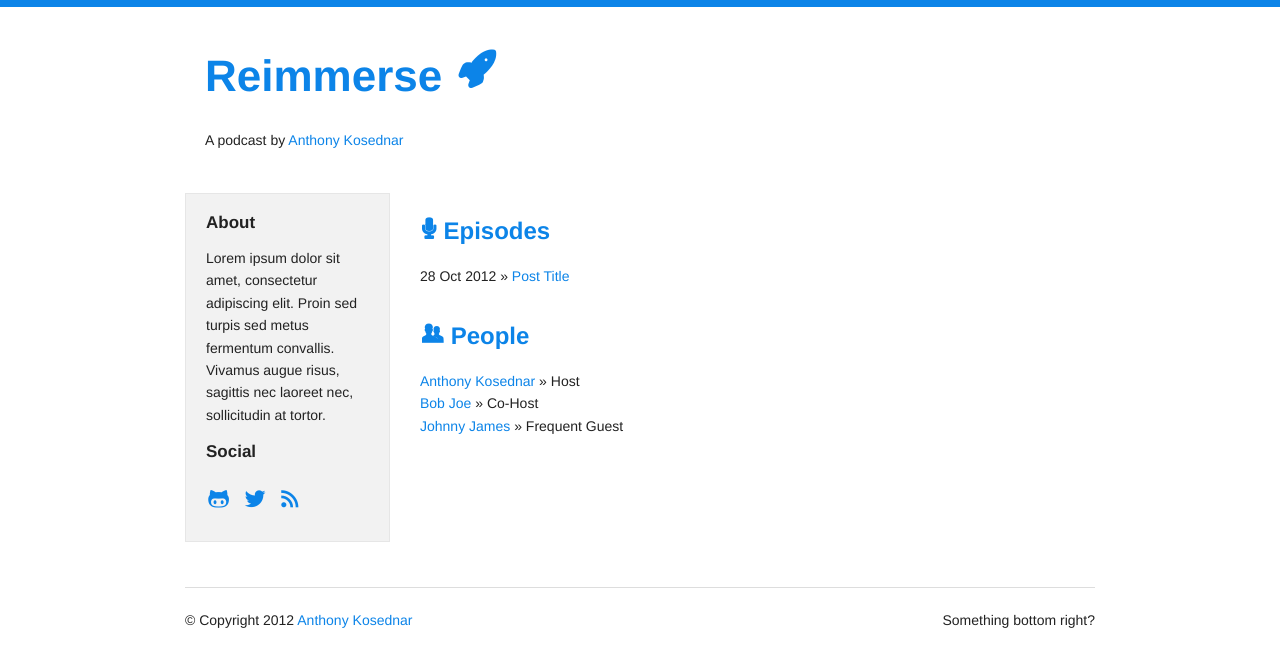
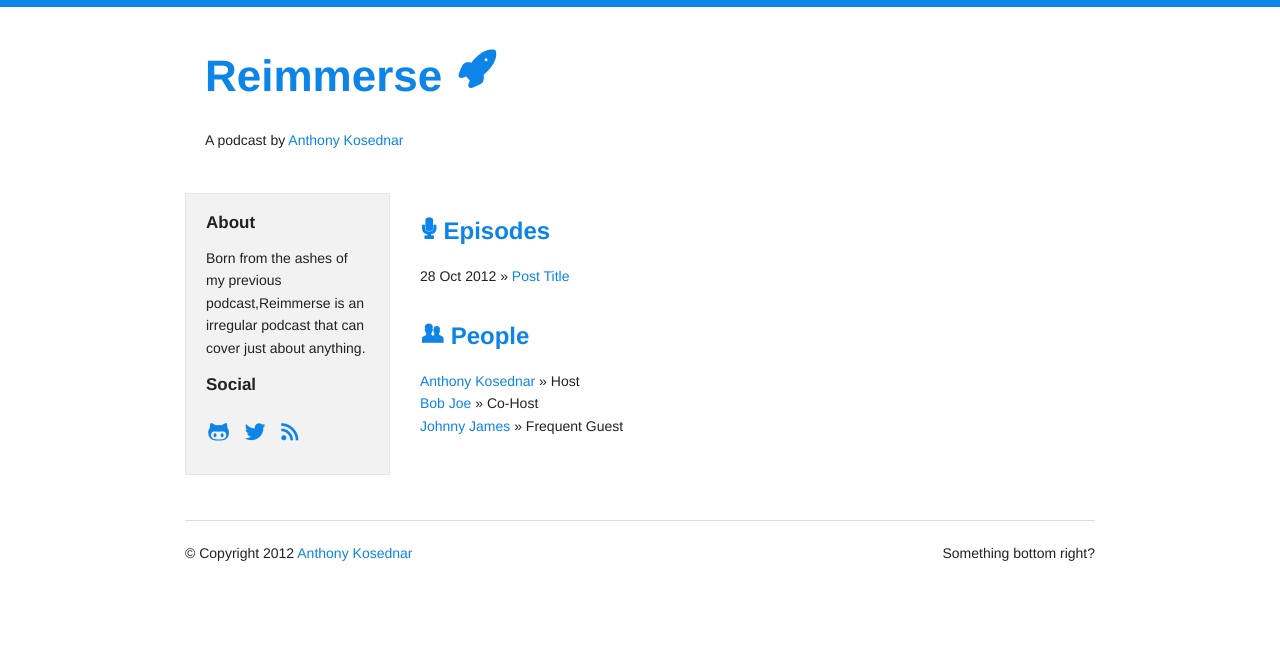
Before and after one commit to akosednar/reimmer.se, a Jekyll site: the page built from index.html, in a window 1280 px wide. Shown: the top 667 px of the page. Built offline with Jekyll 4.4.1, drawn with Linux system fonts in a browser that asks for light colours.

Commit message:
Updated css version and added description

```diff
--- a/_layouts/default.html
+++ b/_layouts/default.html
@@ -18,7 +18,7 @@
 
   <!-- Included CSS Files (Compressed) -->
   <link rel="stylesheet" href="/css/foundation.min.css?v=1.0">
-  <link rel="stylesheet" href="/css/app.css?v=1.0">
+  <link rel="stylesheet" href="/css/app.css?v=1.0.1">
 
   <script src="/js/modernizr.foundation.js?v=1.0"></script>
 </head>
@@ -47,7 +47,7 @@
 	<div class="three columns">
       <div class="panel">
       	<h5>About</h5>
-      	<p>Lorem ipsum dolor sit amet, consectetur adipiscing elit. Proin sed turpis sed metus fermentum convallis. Vivamus augue risus, sagittis nec laoreet nec, sollicitudin at tortor.</p>
+      	<p>Born from the ashes of my previous podcast,Reimmerse is an irregular podcast that can cover just about anything.</p>
         <h5>Social</h5>
         <span class="social"><a href="https://github.com/akosednar/">&#62208;</a> <a href="https://twitter.com/akosednar">&#62217;</a></span><span class="sicon"> <a href="http://reimmer.se/atom.xml">&#59194;</a></span>
       </div>
```
